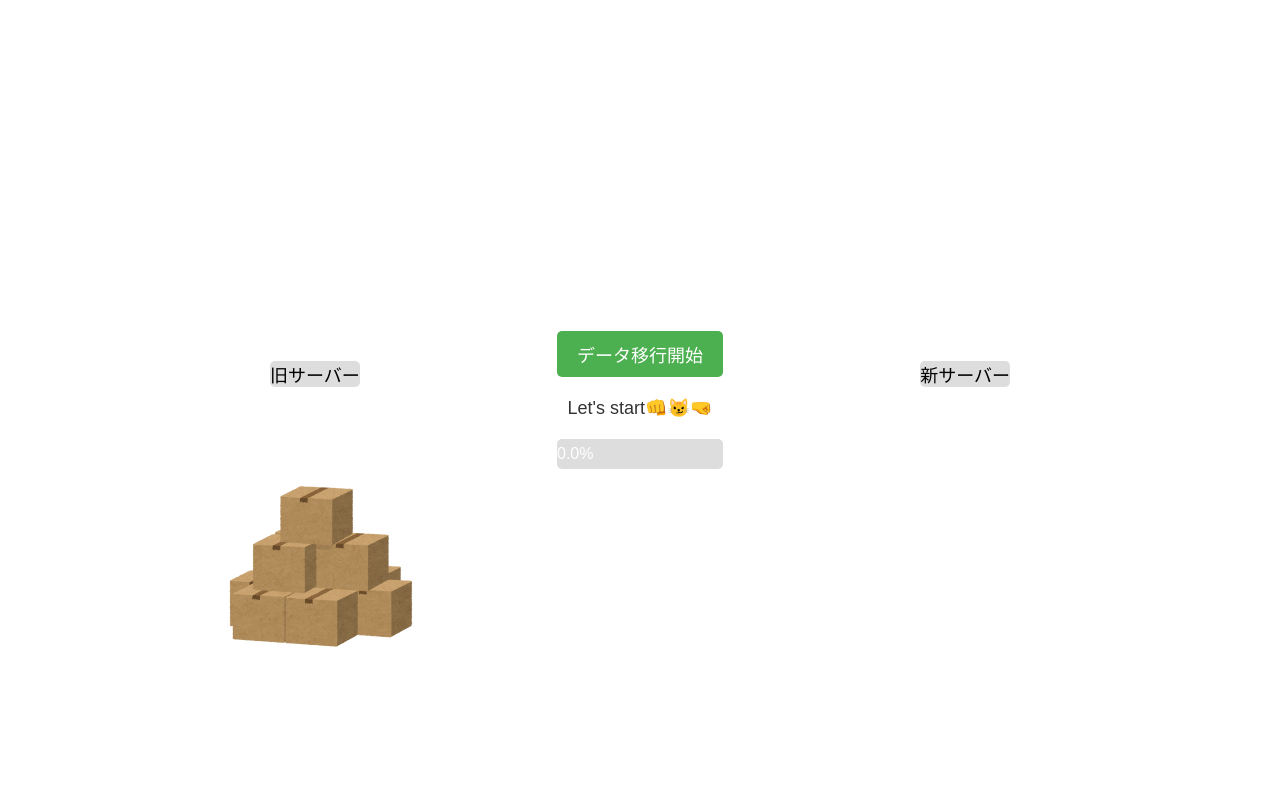
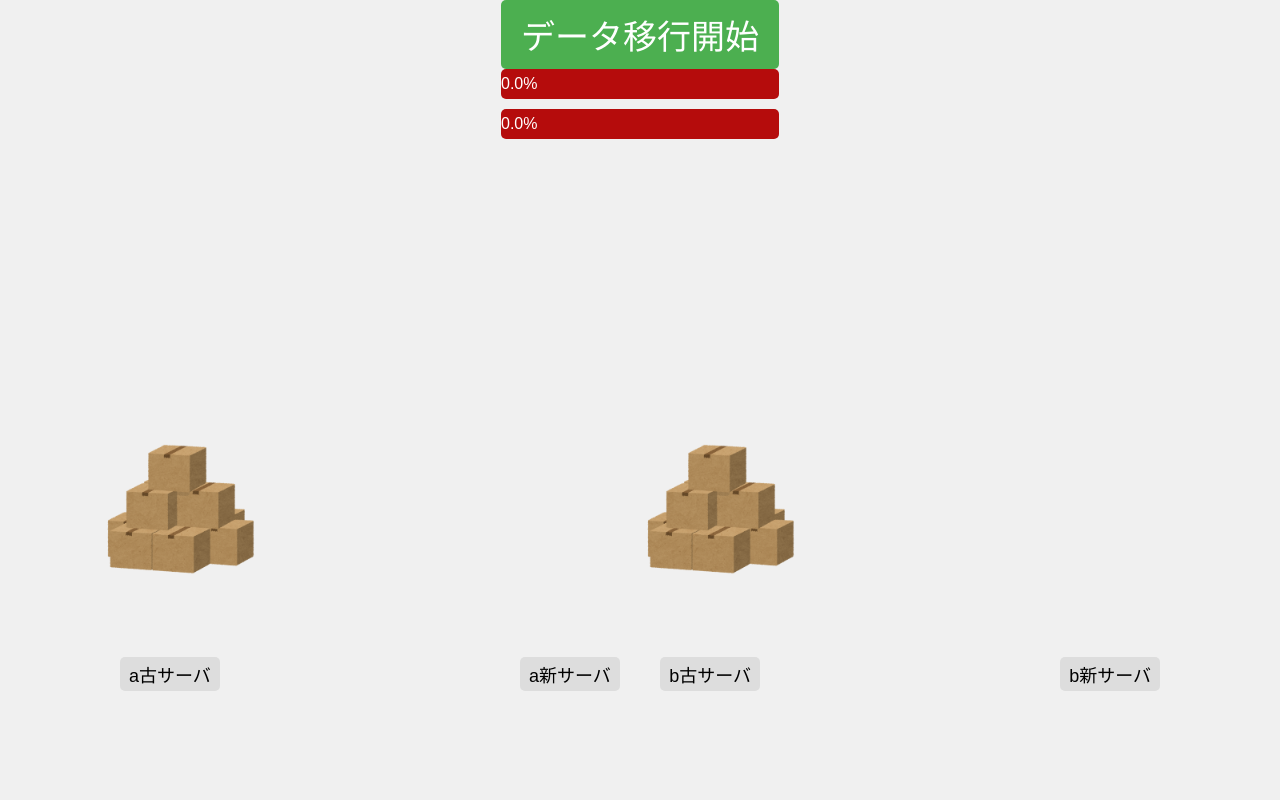
Before and after one commit to cloud-native-dojo/kokaton_on_cloud_2024, a Flask app: page / in a window 1280 px wide. Run offline with Flask 3, Linux system fonts and the light colour scheme.

Commit message:
デモスト用

```diff
--- a/templates/index.html
+++ b/templates/index.html
@@ -8,16 +8,17 @@
         body {
             display: flex;
             flex-direction: column;
-            justify-content: center;
+            justify-content: flex-start;
             align-items: center;
             height: 100vh;
             margin: 0;
             font-family: Arial, sans-serif;
             overflow: hidden; /* 画像がはみ出さないようにする */
+            background-color: #f0f0f0;
         }
         button {
             padding: 10px 20px;
-            font-size: 18px;
+            font-size: 34px;
             background-color: #4CAF50;
             color: white;
             border: none;
@@ -27,16 +28,13 @@
         button:disabled {
             background-color: grey;
         }
-        #status {
-            margin: 20px 0;
-            font-size: 18px;
-            color: #333;
-        }
+
         .progress-container {
             width: 100%;
-            background-color: #ddd;
+            background-color: #b50c0c;
             border-radius: 5px;
             overflow: hidden;
+            margin-bottom: 10px; /* 各プログレスバーの間にマージンを追加 */
         }
         .progress-bar {
             height: 30px;
@@ -44,33 +42,43 @@
             background-color: #4CAF50;
             text-align: center;
             color: white;
+            line-clamp: center;
             line-height: 30px; /* テキストを中央に表示 */
         }
 
-        /* 「旧サーバー」*/
-        #oldServerLabel {
+        #progressBar1 {
+            left:25%;
+        }
+
+        #progressBar2 {
+            left:75%;
+        }
+
+        .server-label {
+            padding: 4px 9px;
             position: absolute;
             font-size: 18px;
             background-color: #ddd;
             border: none;
             border-radius: 5px;
-            cursor: pointer;
-            top: 50%;
-            left: calc(25% - 50px);
-            transform: translateY(-150%);
+            bottom: 20%;
+            transform: translateY(150%);
         }
 
-        /* 「新サーバー」*/
-        #newServerLabel {
-            position: absolute;
-            font-size: 18px;
-            background-color: #ddd;
-            border: none;
-            border-radius: 5px;
-            cursor: pointer;
-            top: 50%;
-            right: calc(25% - 50px);
-            transform: translateY(-150%);
+        #oldServerLabel_old {
+            left: calc(25% - 200px);
+        }
+
+        #oldServerLabel_new {
+            right: calc(25% + 200px);
+        }
+
+        #newServerLabel_old {
+            left: calc(25% + 200px);
+        }
+
+        #newServerLabel_new {
+            right: calc(25% - 200px);
         }
 
         /* 挿入画像の初期状態 */
@@ -79,68 +87,119 @@
            image3...box.png
            image4...manybox.png
          */
-        #image1, #image2, #image3, #image4 {
-            width: 200px;
+        #image1, #image2, #image3, #image4,
+        #image5, #image6, #image7, #image8{
+            width: 160px;
             display: none;
             position: absolute;
         }
 
         /* 大きい段ボール画像を左に配置 */
         #image1 {
-            top: 60%;
-            left: calc(25% - 100px);
+            top: 55%;
+            left: calc(25% - 220px);
         }
 
         /* 車画像を動かす位置（初期は左に配置） */
         #image2 {
             top: 65%;
-            left: calc(25% - 100px); /* 初期位置はimage1と同じ */
+            left: calc(25% - 220px); /* 初期位置はimage1と同じ */
         }
 
         /* 小さい段ボール画像を右に配置 */
         #image3 {
-            top: 60%;
-            right: calc(25% - 100px);
+            top: 55%;
+            left: calc(25% + 160px);
         }
 
         /* 大きい段ボール画像を右に配置 */
         #image4 {
-            top: 60%;
-            right: calc(25% - 100px);
+            top: 55%;
+            left: calc(25% + 160px);
+        }
+
+        /* 大きい段ボール画像を左に配置 */
+        #image5 {
+            top: 55%;
+            right: calc(25% + 160px);
+        }
+
+        /* 車画像を動かす位置（初期は左に配置） */
+        #image6 {
+            top: 65%;
+            right: calc(25% + 160px); /* 初期位置はimage1と同じ */
+        }
+
+        /* 小さい段ボール画像を右に配置 */
+        #image7 {
+            top: 55%;
+            right: calc(25% - 220px);
+        }
+
+        /* 大きい段ボール画像を右に配置 */
+        #image8 {
+            top: 55%;
+            right: calc(25% - 200px);
         }
 
         /* アニメーション */
-        @keyframes moveCar {
+        @keyframes moveCar1 {
             0% {
-                left: 25%; /* image1の位置 */
+                left: calc(25% - 220px); /* 初期位置はimage1と同じ */
             }
             100% {
-                left: calc(75% - 200px); /* image3の位置 */
+                left: calc(25% + 5px); /* image3の位置 */
+            }
+        }
+
+        /* アニメーション */
+        @keyframes moveCar2 {
+            0% {
+                right: calc(45% - 160px);
+            }
+            100% {
+                right: calc(25% - 85px); /* image3の位置 */
             }
         }
 
         /* アニメーションを適用 */
-        .move {
-            animation: moveCar 3s linear infinite; /* 3秒で左から右に移動し続ける */
+        .move1 {
+            animation: moveCar1 1.8s linear infinite; /* 3秒で左から右に移動し続ける */
         }
+
+        /* アニメーションを適用 */
+        .move2 {
+            animation: moveCar2 3s linear infinite; /* 3秒で左から右に移動し続ける */
+        }
+
     </style>
 </head>
 <body>
     <!-- 旧サーバーのラベル -->
-    <div id="oldServerLabel" class="server-label">旧サーバー</div>
+    <div id="oldServerLabel_old" class="server-label">a古サーバ</div>
     <!-- 新サーバーのラベル -->
-    <div id="newServerLabel" class="server-label">新サーバー</div>
+    <div id="newServerLabel_old" class="server-label">a新サーバ</div>
+    <!-- 旧サーバーのラベル -->
+    <div id="oldServerLabel_new" class="server-label">b古サーバ</div>
+    <!-- 新サーバーのラベル -->
+    <div id="newServerLabel_new" class="server-label">b新サーバ</div>
+
+    <div>
+        <button onclick="startMigration()">データ移行開始</button>
+        <!-- <div style="text-align:center" id="status"></div> -->
+
+        <div class="progress-container">
+            <div class="progress-bar" id="progressBar1">0.0%</div>
+            <!-- <div id="progressText1">0.0%</div>プログレスバー1の進捗状況 -->
+        </div>
+        <div class="progress-container">
+            <div class="progress-bar" id="progressBar2">0.0%</div>
+            <!-- <div id="progressText2">0.0%</div> プログレスバー2の進捗状況 -->
+        </div>
 
         <!-- 左の段ボール画像：ボタンを押す前から表示 -->
         <img id="image1" src="images/manybox.png" alt="Image 1">
-
-    <div>
-        <button onclick="startMigration()" id="migrationButton">データ移行開始</button>
-        <div style="text-align:center" id="status">Let's start👊😼🤜</div>
-        <div class="progress-container">
-            <div class="progress-bar" id="progressBar">0.0%</div>
-        </div>
-    </div>
+        <img id="image5" src="images/manybox.png" alt="Image 5">
 
         <!-- 車画像：ボタンを押した後、移行中に表示 -->
         <img id="image2" src="images/car.png" alt="Image 2">
@@ -150,51 +209,93 @@
         <img id="image4" src="images/manybox.png" alt="Image 4">
 
 
+        <!-- 車画像：ボタンを押した後、移行中に表示 -->
+        <img id="image6" src="images/car.png" alt="Image 6">
+
+        <!-- 右の段ボール画像(小→大)：ボタンを押した後からずっと表示 -->
+        <img id="image7" src="images/box.png" alt="Image 7">
+        <img id="image8" src="images/manybox.png" alt="Image 8">
+    </div>
+
     <script>
         // ページが読み込まれたときに左段ボール画像を表示
         window.onload = function() {
             document.getElementById('image1').style.display = 'block';
+            document.getElementById('image5').style.display = 'block';
         };
 
         // ↑のdivタグにおいて,ボタンクリック時にstartMigration()を実行, idはjavascriptsからこのボタンを特定するための演算子
         function startMigration() {
             // ボタンをクリックすると、statusとmigrationButtonの要素を取得する
-            const button = document.getElementById('migrationButton'); // ボタンを取得divを探索 (指定したIDにマッチするドキュメント要素を取得)
-            const migratingPercent = document.getElementById('status'); // ステータス表示用の要素を取得
-            const progressBar = document.getElementById('progressBar'); // プログレスバーの要素を取得
+            const button = document.getElementsByTagName('button')[0]; // ボタンを取得divを探索 (指定したIDにマッチするドキュメント要素を取得)
+            // const button1 = document.getElementsByClassName('migration'); // ボタンを取得divを探索 (指定したIDにマッチするドキュメント要素を取得)
+            // const button2 = document.getElementsByClassName('migration'); // ボタンを取得divを探索 (指定したIDにマッチするドキュメント要素を取得)
+
+            const progressBar1 = document.getElementById('progressBar1'); // プログレスバーの要素を取得
+            const progressBar2 = document.getElementById("progressBar2");
+            // const fasterProgress = document.getElementById("fasterProgress");
+
             const image1 = document.getElementById('image1');
             const image2 = document.getElementById('image2');
             const image3 = document.getElementById('image3');
             const image4 = document.getElementById('image4');
+            const image5 = document.getElementById('image5');
+            const image6 = document.getElementById('image6');
+            const image7 = document.getElementById('image7');
+            const image8 = document.getElementById('image8');
 
             // クリック直後の処理
             image2.style.display = 'block'; // 車画像表示
             image3.style.display = 'block'; // 右小段ボール表示
-            image2.classList.add('move'); // 車の画像を動かす
+            image2.classList.add('move1'); // 車の画像を動かす
             button.textContent = 'データ移行中';
+
             button.disabled = true;
+
+            image6.style.display = 'block'; // 車画像表示
+            image7.style.display = 'block'; // 右小段ボール表示
+            image6.classList.add('move2'); // 車の画像を動かす
+
 
             //// 進捗状況を更新する処理 ////
             // 変数の初期化
-            const wholePercentNum = 600; // 600回の更新で100%になる. 計算用の対象となるデータ全体から算出した全体値の変数
-            const updateInterval = 50; // 0.05秒ごとに更新
-            let currentNum = 0; // 現在の処理回数を表す。そのため、後の関数内でインクリメントされる
+            const wholePercentNum1 = 600; // 600回の更新で100%になる. 計算用の対象となるデータ全体から算出した全体値の変数
+            const updateInterval1 = 50; // 0.05秒ごとに更新
+            let currentNum1 = 0; // 現在の処理回数を表す。そのため、後の関数内でインクリメントされる
+
+            const wholePercentNum2 = 800;
+            const updateInterval2 = 60;
+            let currentNum2 = 0;
+
+            // 進捗を比較する関数
+            // function compareProgress() {
+            //     const percent1 = (currentNum1 / wholePercentNum1) * 100;
+            //     const percent2 = (currentNum2 / wholePercentNum2) * 100;
+
+            //     if (percent1 > percent2) {
+            //         fasterProgress.textContent = "プログレスバー1が速い";
+            //     } else if (percent2 > percent1) {
+            //         fasterProgress.textContent = "プログレスバー2が速い";
+            //     } else {
+            //         fasterProgress.textContent = "両方とも同じ速度";
+            //     }
+            // }
 
             // データ移行の割合を計算して表示させる関数
-            function updateProgress() {
-                if (currentNum < wholePercentNum) {
-                    currentNum++;
-                    let currentPercent = (currentNum / wholePercentNum) * 100; // 現在の処理状況をパーセントで表すための変数
-                    migratingPercent.textContent = `${currentPercent.toFixed(1)}%`; // 小数点1位まで表示
-                    progressBar.style.width = `${currentPercent}%`; // プログレスバーの幅を更新
-                    progressBar.textContent = `${currentPercent.toFixed(1)}%`; // プログレスバーのテキストを更新(小数点第一位まで表示
-                    setTimeout(updateProgress, updateInterval);  // 再帰呼び出し, 0.05秒後に再度実行
+            function updateProgress1() {
+                if (currentNum1 < wholePercentNum1) {
+                    currentNum1++;
+
+                    let currentPercent1 = (currentNum1 / wholePercentNum1) * 100; // 現在の処理状況をパーセントで表すための変数
+
+                    progressBar1.style.width = `${currentPercent1}%`; // プログレスバーの幅を更新
+                    progressBar1.textContent = `${currentPercent1.toFixed(1)}%`; // プログレスバーのテキストを更新(小数点第一位まで表示
+
+                    setTimeout(updateProgress1, updateInterval1);  // 再帰呼び出し, 0.05秒後に再度実行
                 } else {
-                    migratingPercent.textContent = "100.0%";  // 100%に設定
-                    progressBar.style.width = '100%'; // プログレスバーを100%にする
-                    progressBar.textContent = "100.0%"; // プログレスバーのテキストを100.0%に（無くても良いかも？）
+                    progressBar1.style.width = '100%'; // プログレスバーを100%にする
+                    progressBar1.textContent = "100.0%"; // プログレスバーのテキストを100.0%に（無くても良いかも？）
                     button.textContent = "データ移行完了"; // 完了テキストを画面に描画
-                    // button.disabled = false; // ボタンを再度有効化
 
                     // アニメーション終了時の処理
                     image1.style.display = 'none'; // 左段ボール画像削除
@@ -204,7 +305,39 @@
                 }
             }
 
-            updateProgress(); // 最初の実行
+            // データ移行の割合を計算して表示させる関数
+            function updateProgress2() {
+                if (currentNum2 < wholePercentNum2) {
+                    currentNum2++;
+
+                    let currentPercent2 = (currentNum2 / wholePercentNum2) * 100; // 現在の処理状況をパーセントで表すための変数
+
+                    progressBar2.style.width = `${currentPercent2}%`; // プログレスバーの幅を更新
+                    progressBar2.textContent = `${currentPercent2.toFixed(1)}%`; // プログレスバーのテキストを更新(小数点第一位まで表示
+
+                    setTimeout(updateProgress2, updateInterval2);  // 再帰呼び出し, 0.05秒後に再度実行
+                } else {
+                    progressBar2.style.width = '100%'; // プログレスバーを100%にする
+                    progressBar2.textContent = "100.0%"; // プログレスバーのテキストを100.0%に（無くても良いかも？）
+                    button.textContent = "データ移行完了"; // 完了テキストを画面に描画
+
+                    // アニメーション終了時の処理
+                    image5.style.display = 'none'; // 左段ボール画像削除
+                    image6.style.display = 'none'; // 車画像削除
+                    image7.style.display = 'none';// 右小段ボール画像削除
+                    image8.style.display = 'block'; // 右大段ボール画像表示
+                }
+            }
+
+            // function finish_text(){
+            //     if (button1.textContent === button2.textContent) {
+            //         button.textContent = "データ移行完了";
+            //     }
+            // }
+
+            updateProgress1(); // 最初の実行
+            updateProgress2(); // 最初の実行
+            // finish_text();
         }
     </script>
 
```
Lines whose indentation alone changed are shown as unchanged.
